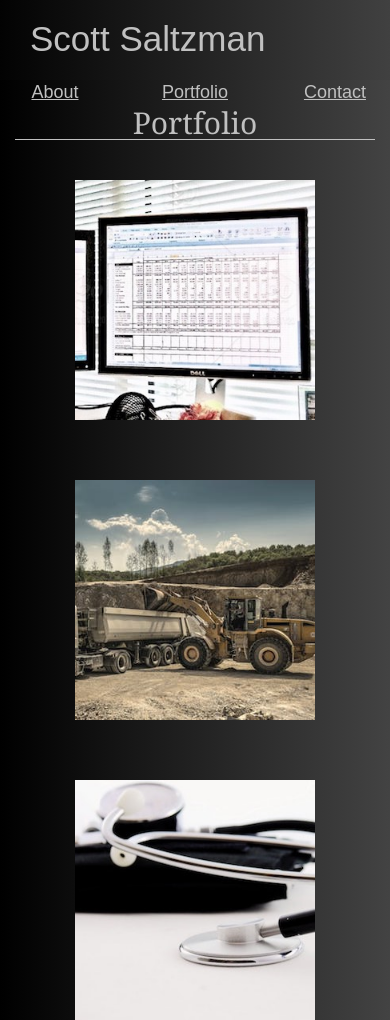
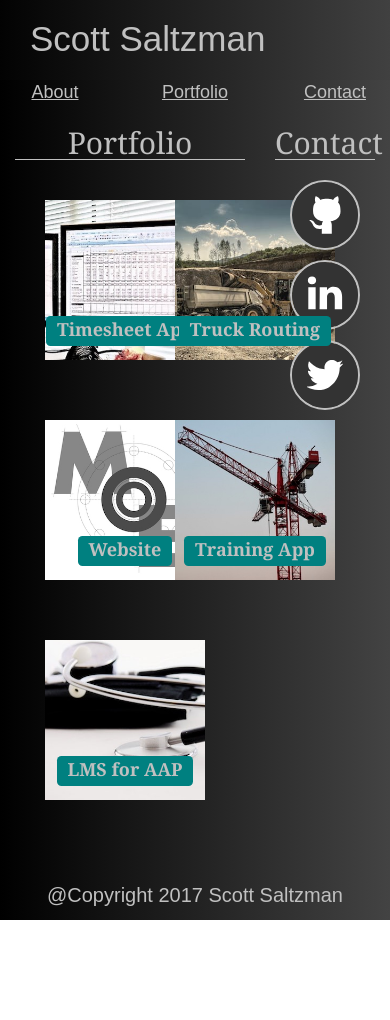
Before and after one commit to Salty923/Bootstrap-Portfolio, a plain HTML site: page portfolio.html in a window 390 px wide. Shown: the top 1020 px of the page. After the commit the page ends 920 px from the top, so only its background shows below. Drawn offline with nearby package versions, Linux system fonts and the light colour scheme.

Commit message:
Fix portfolio contact location

```diff
--- a/assets/css/style.css
+++ b/assets/css/style.css
@@ -183,8 +183,13 @@ section{
 	animation-timing-function: ease-out;
 }
 
+.port-box{
+	height: 300px;
+	width: 300px;
+}
+
 .port-img{
-	height: 300px;
+	width:100%;
 	padding: 30px;
 }
 
@@ -294,13 +299,15 @@ form{
 
 .label{
 	position: relative;
-	top: 240px;
+	top: -70px;
 	z-index: 200;
-	background-color: #4aaaa5;
-	height: 60px;
+	background-color: teal;
+	height: 100px;
 	color: #ffffff;
-	text-align: center;
 	padding-top: 0.5px;
+	font-size: 18px;
+	color: #C0C0C0;
+	width: 300px;
 }
 
 .stick{
@@ -337,10 +344,21 @@ form{
 
 	.icon{
 		height: 40px;
+	}
+
+	.port-box{
+	height: 250px;
+	width: 250px;
+	}
 }
 
-@media (min-width: 768px){
+@media (max-width: 768px){
 	#logo {
 	  margin: 0px auto;
 	}
+
+	.port-box{
+	height: 220px;
+	width: 220px;
+	}
 }
--- a/portfolio.html
+++ b/portfolio.html
@@ -45,17 +45,54 @@
 
 <main class="container">
 	<div class="row">
-		<div class="col-md-12">
+		<div class="col-md-12 col-sm-8 col-xs-8">
 			<h1 class="about text-center">Portfolio</h1>
 		</div>
-		<div class="col-md-12 text-center">
-			<img class="port-img" src="assets/images/time.jpg">
-			<img class="port-img" src="assets/images/truck.jpeg">
-			<img class="port-img" src="assets/images/scope.jpeg">
-			<img class="port-img" src="assets/images/crane.jpeg">
-			<img class="port-img" src="assets/images/melogo.jpg">
-		</div>
+    <div class="visible-sm col-sm-4 visible-xs col-xs-4 text-center">
+      <h1 class="text-center about">Contact</h1>
+    </div>
+  </div>
+  <div class="row">
+		<div class="col-md-4 col-sm-4 col-xs-4 text-center">
+      <div class="port-box pull-left">
+			 <img class="port-img" src="assets/images/time.jpg">
+       <h1 class="label">Timesheet App</h1>
+      </div>
+      <div class="port-box pull-left">
+       <img class="port-img" src="assets/images/melogo.jpg">
+       <h1 class="label">Website</h1>
+      </div>
+    </div>
+    <div class="col-md-4 col-sm-4 col-xs-4 text-center">
+      <div class="port-box pull-left">
+			 <img class="port-img" src="assets/images/truck.jpeg">
+       <h1 class="label">Truck Routing</h1>
+      </div>
+      <div class="port-box pull-left">
+       <img class="port-img" src="assets/images/crane.jpeg">
+       <h1 class="label">Training App</h1>
+      </div>
+    </div>
+    <div class="col-md-4 hidden-sm hidden-xs text-center">
+      <div class="port-box pull-left">
+			 <img class="port-img" src="assets/images/scope.jpeg">
+       <h1 class="label">LMS for AAP</h1>
+      </div>
+    </div>
+    <div class="visible-sm col-sm-4 visible-xs col-xs-4 text-center">
+        <a href="https://github.com/Salty923"><img class="icon-side text-center" src="assets/images/gh.svg"></a>
+          <a href="https://www.linkedin.com/in/scott-saltzman-33949b56/"><img class="icon-side" src="assets/images/li.svg"></a>
+          <a href="https://twitter.com/saltzman_scott"><img class="icon-side" src="assets/images/tw.svg"></a>
+      </div>
 	</div>
+  <div class="row">
+    <div class="visible-sm col-sm-4 visible-xs col-sm-4 text-center">
+      <div class="port-box pull-left">
+       <img class="port-img" src="assets/images/scope.jpeg">
+       <h1 class="label">LMS for AAP</h1>
+      </div>
+    </div>
+  </div>
 </main>
 
 <footer>
```
